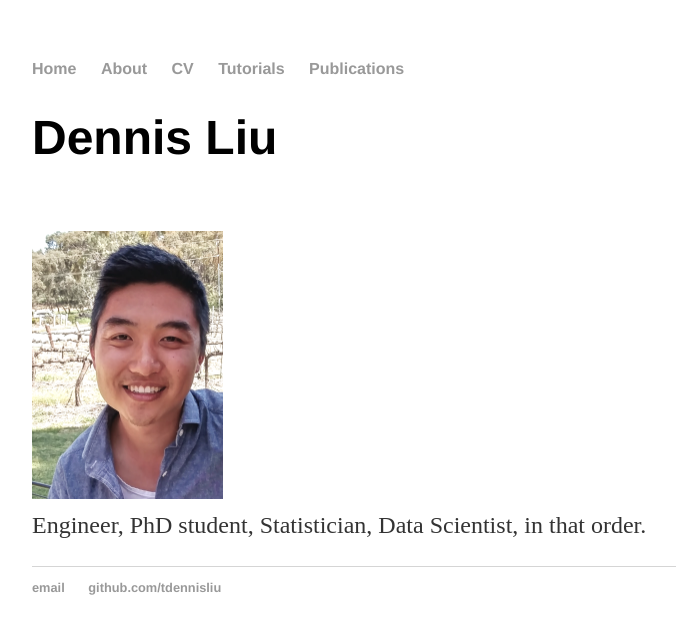
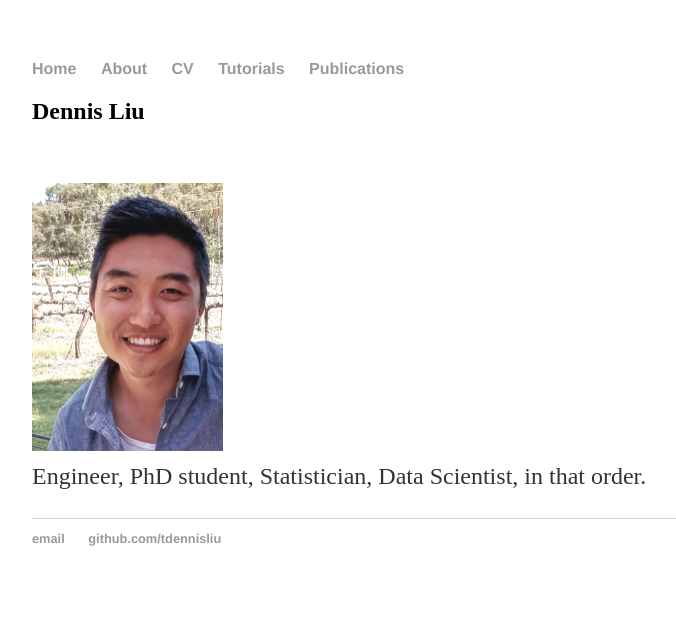
Before and after one commit to tdennisliu/tdennisliu.github.io, a Jekyll site: the page built from index.html, in a window 1280 px wide. Shown: the top 634 px of the page, without its empty margins (160-836 px from the left). Built offline with Jekyll 4.4.1, drawn with Linux system fonts in a browser that asks for light colours.

Commit message:
Decreased size of title

```diff
--- a/index.html
+++ b/index.html
@@ -3,7 +3,7 @@ layout: default
 title: Dennis Liu
 ---
     		<div class="blurb">
-        		<h1>Dennis Liu</h1>
+        		<h2>Dennis Liu</h2>
 				<p>
 					<br>
 					<img src="about/DLprofile.png" alt="Photo of Dennis Liu"
```
